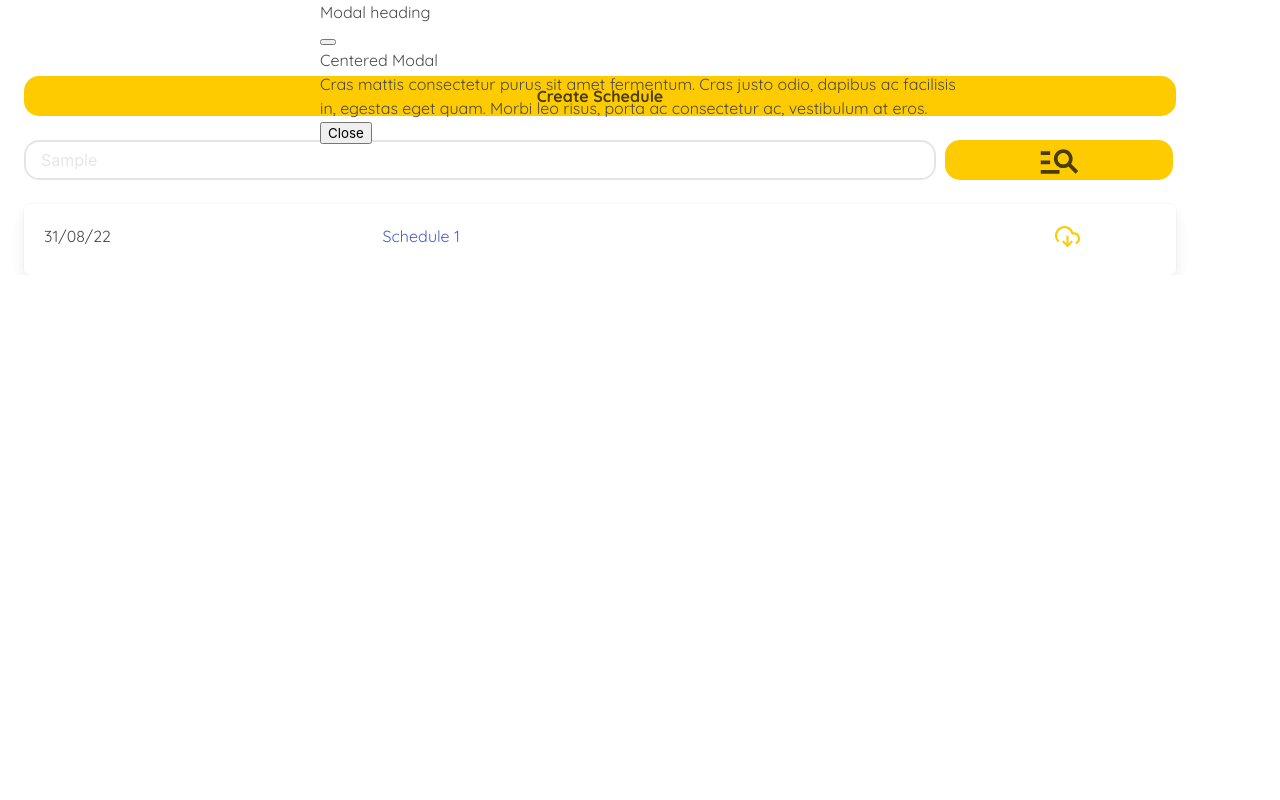
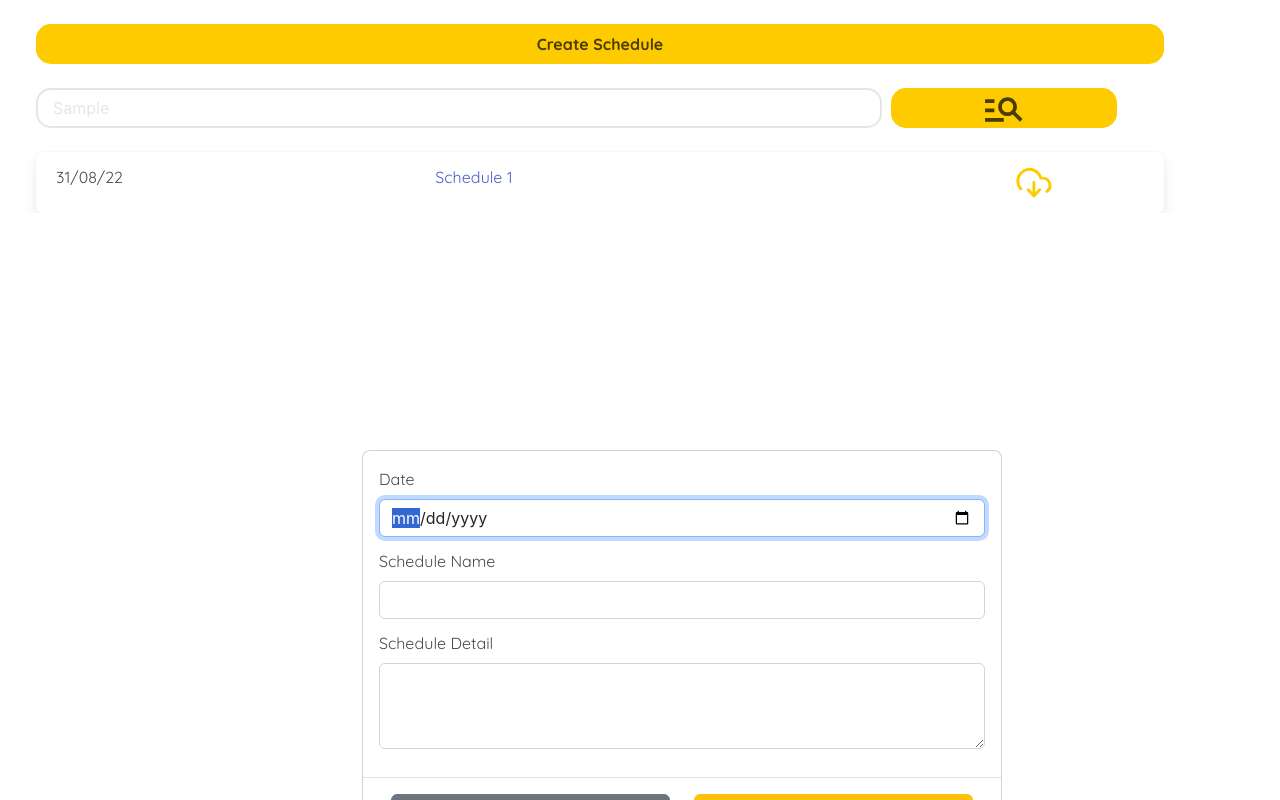
Before and after one commit to choridah/front-end-SMK3, a React (Create React App) app: page /dashboard in a window 1280 px wide. Both pictures are taken after typing "Sample" into the empty fields and a click on the button "Create Schedule". Built offline with nearby package versions, Linux system fonts and the light colour scheme.

Commit message:
finished design but yah ...

```diff
--- a/src/components/carousel/Klausa.js
+++ b/src/components/carousel/Klausa.js
@@ -1,34 +1,23 @@
 import React from "react";
 import Carousel from 'react-bootstrap/Carousel';
 
-function CarouselFadeExample() {
+function CarouselSchedule() {
   return (
     <Carousel fade>
         <Carousel.Item>
             <span className="btn-list-klausa mr-1">1</span>
             <Carousel.Caption>
-            <h3>First slide label</h3>
-            <p>Nulla vitae elit libero, a pharetra augue mollis interdum.</p>
+              <p className="btn-list-klausa-describe">Nulla vitae elit libero, a pharetra augue mollis interdum.</p>
             </Carousel.Caption>
         </Carousel.Item>
         <Carousel.Item>
             <span className="btn-list-klausa mr-1">2</span>
             <Carousel.Caption>
-            <h3>Second slide label</h3>
-            <p>Lorem ipsum dolor sit amet, consectetur adipiscing elit.</p>
-            </Carousel.Caption>
-        </Carousel.Item>
-        <Carousel.Item>
-            <span className="btn-list-klausa mr-1">3</span>
-            <Carousel.Caption>
-            <h3>Third slide label</h3>
-            <p>
-                Praesent commodo cursus magna, vel scelerisque nisl consectetur.
-            </p>
+              <p className="btn-list-klausa-describe">Nulla vitae elit libero, a pharetra augue mollis interdum.</p>
             </Carousel.Caption>
         </Carousel.Item>
     </Carousel>
   );
 }
 
-export default CarouselFadeExample;
+export default CarouselSchedule;
--- /dev/null
+++ b/src/components/modal/ChooseAssessment.js
@@ -0,0 +1,75 @@
+import React, { useState } from 'react';
+import 'bootstrap/dist/css/bootstrap.min.css';
+import Button from 'react-bootstrap/Button';
+import Modal from 'react-bootstrap/Modal';
+import Form from 'react-bootstrap/Form';
+import Row from 'react-bootstrap/Row';
+import Col from 'react-bootstrap/Col';
+
+function ChooseAssessment() {
+  const [smShow, setSmShow] = useState(false);
+
+  const handleClose = () => setSmShow(false);
+
+  return (
+    <>
+        <ul type="radio" className="text-center list-circle">
+            <li className="btn-list mx-1">
+                <Button onClick={() => setSmShow(true)} className="btn-list">
+                    0
+                </Button>
+            </li>
+            <li className="btn-list mx-1">1</li>
+        </ul>
+
+        <Modal
+            size="sm"
+            show={smShow}
+            onHide={() => setSmShow(false)}
+            aria-labelledby="example-modal-sizes-title-sm"
+            className="p-modal"
+        >
+            <Modal.Body>
+            <Form>
+                <Form.Group className="mb-3" controlId="exampleForm.ControlInput1">
+                <Form.Label>Minor</Form.Label>
+                <Row className="mx-7">
+                    <Col xs={6}>
+                        <Form.Control
+                            type="radio"
+                            placeholder="0"
+                            value="0"
+                            autoFocus
+                        />
+                    </Col>
+                    <Col xs={6}>
+                        <Form.Control
+                            type="radio"
+                            placeholder="1"
+                        />
+                    </Col>
+                </Row>
+                </Form.Group>
+            </Form>
+            </Modal.Body>
+            <Modal.Footer>
+            <Row>
+            <Col xs={6}>
+                <Button variant="secondary" onClick={handleClose}>
+                Close
+                </Button>
+            </Col>
+            <Col xs={6}>
+                <Button variant="warning" onClick={handleClose}>
+                Save
+                </Button>
+            </Col>
+            </Row>
+            </Modal.Footer>
+        </Modal>
+    </>
+  );
+}
+
+// render(<Example />);
+export default ChooseAssessment;
--- a/src/components/modal/CreateSchedule.js
+++ b/src/components/modal/CreateSchedule.js
@@ -1,53 +1,72 @@
-import React from 'react'
+import React, { useState } from 'react';
+import 'bootstrap/dist/css/bootstrap.min.css';
 import Button from 'react-bootstrap/Button';
 import Modal from 'react-bootstrap/Modal';
-require("react-bootstrap/ModalHeader");
+import Form from 'react-bootstrap/Form';
+import Row from 'react-bootstrap/Row';
+import Col from 'react-bootstrap/Col';
 
-function MyVerticallyCenteredModal(props) {
-  return (
-    <Modal
-      {...props}
-      size="lg"
-      aria-labelledby="contained-modal-title-vcenter"
-      centered
-    >
-      <Modal.Header closeButton>
-        <Modal.Title id="contained-modal-title-vcenter">
-          Modal heading
-        </Modal.Title>
-      </Modal.Header>
-      <Modal.Body>
-        <h4>Centered Modal</h4>
-        <p>
-          Cras mattis consectetur purus sit amet fermentum. Cras justo odio,
-          dapibus ac facilisis in, egestas eget quam. Morbi leo risus, porta ac
-          consectetur ac, vestibulum at eros.
-        </p>
-      </Modal.Body>
-      <Modal.Footer>
-        <Button onClick={props.onHide}>Close</Button>
-      </Modal.Footer>
-    </Modal>
-  );
-}
+function CreateSchedule() {
+  const [smShow, setSmShow] = useState(false);
 
-function App() {
-  const [modalShow, setModalShow] = React.useState(false);
+  const handleClose = () => setSmShow(false);
 
   return (
     <>
-      <Button className="btn-input btn-fullwidth text-bold" variant="primary" onClick={() => setModalShow(true)}>
+      <Button onClick={() => setSmShow(true)} className="btn-input btn-fullwidth text-bold">
         Create Schedule
       </Button>
-
-      <MyVerticallyCenteredModal
-        show={modalShow}
-        onHide={() => setModalShow(false)}
-      />
+      <Modal
+        size="sm"
+        show={smShow}
+        onHide={() => setSmShow(false)}
+        aria-labelledby="example-modal-sizes-title-sm"
+        className="p-modal"
+      >
+        <Modal.Body>
+          <Form>
+            <Form.Group className="mb-3" controlId="exampleForm.ControlInput1">
+              <Form.Label>Date</Form.Label>
+              <Form.Control
+                type="date"
+                placeholder=""
+                autoFocus
+              />
+            </Form.Group>
+            <Form.Group className="mb-3">
+              <Form.Label>Schedule Name</Form.Label>
+              <Form.Control
+                type="text"
+                placeholder=""
+              />
+            </Form.Group>
+            <Form.Group
+              className="mb-3"
+              controlId="exampleForm.ControlTextarea1"
+            >
+              <Form.Label>Schedule Detail</Form.Label>
+              <Form.Control as="textarea" rows={3} />
+            </Form.Group>
+          </Form>
+        </Modal.Body>
+        <Modal.Footer>
+        <Row>
+          <Col xs={6}>
+            <Button variant="secondary" onClick={handleClose}>
+              Close
+            </Button>
+          </Col>
+          <Col xs={6}>
+            <Button variant="warning" onClick={handleClose}>
+              Save
+            </Button>
+          </Col>
+        </Row>
+        </Modal.Footer>
+      </Modal>
     </>
   );
 }
 
-// eslint-disable-next-line no-undef
-// render <App />
-export default App;
+// render(<Example />);
+export default CreateSchedule;
--- a/src/components/navbar/Navbar.js
+++ b/src/components/navbar/Navbar.js
@@ -1,14 +1,19 @@
 import React from 'react'
 import { CgProfile } from "react-icons/cg";
+import Row from 'react-bootstrap/Row';
+import Col from 'react-bootstrap/Col';
 
 const Navbar = () => {
   return (
-    <nav class="navbar is-white-light" role="navigation" aria-label="main navigation">
-      <div className="navbar-brand">
-        <a role="button" href="/schedule:id" className="navbar-burger burger mt-2" aria-label="menu" aria-expanded="false" data-target="navbarBasicExample">
-          <div><CgProfile style={{color: '#FDCB00', fontSize: '45px'}}/></div>
-        </a>
-      </div>
+    <nav role="navigation" aria-label="main navigation">
+        <Row>
+          <Col xs={8}></Col>
+          <Col xs={4}>
+            <a role="button" href="/schedule:id" className="navbar-burger burger mt-2" aria-label="menu" aria-expanded="false" data-target="navbarBasicExample">
+              <div><CgProfile style={{color: '#FDCB00', fontSize: '45px'}}/></div>
+            </a>
+          </Col>
+        </Row>
     </nav>
   )
 }
--- a/src/components/template/Dashboard.js
+++ b/src/components/template/Dashboard.js
@@ -2,7 +2,9 @@ import React from 'react'
 import Navbar from "../navbar/Navbar";
 import { MdOutlineManageSearch } from "react-icons/md";
 import { FiDownloadCloud } from "react-icons/fi";
-import App from "../modal/CreateSchedule";
+import CreateSchedule from "../modal/CreateSchedule";
+import Row from 'react-bootstrap/Row';
+import Col from 'react-bootstrap/Col';
 
 const Dashboard = () => {
   return (
@@ -13,21 +15,21 @@ const Dashboard = () => {
     {/* ---------------- Body -----------------------*/}
     <div className="container mt-5 mx-5">
       {/* --------------- Create Schedule ------------- */}
-      <App />
+      <CreateSchedule />
 
       {/* --------------- Search ------------- */}
-      <form className="my-5 col-2-search mr-3">
+      <form className="my-5 col-2-search">
         <input type="text" className="col-input" placeholder="Search"></input>
         <button className="btn-input"><MdOutlineManageSearch style={{fontSize: '45px'}}/></button>
       </form>
 
       {/* --------------- Schedules ------------- */}
       <div className="box">
-        <div className="col-3">
-          <div>31/08/22</div>
-          <div><a href="/schedule:id">Schedule 1</a></div>
-          <div><a href="/dashboard"><FiDownloadCloud style={{color: '#FDCB00', fontSize: '25px'}}/></a></div>
-        </div>
+        <Row className="mx-7">
+          <Col xs={4}>31/08/22</Col>
+          <Col xs={6}><a href="/schedule:id">Schedule 1</a></Col>
+          <Col xs={2}><a href="/dashboard"><FiDownloadCloud style={{color: '#FDCB00', fontSize: '35px'}}/></a></Col>
+        </Row>
       </div>
     </div>
     </div>
--- a/src/index.js
+++ b/src/index.js
@@ -2,6 +2,7 @@ import React from 'react';
 import ReactDOM from 'react-dom/client';
 import App from './App';
 import "bulma/css/bulma.css";
+import "./styles/main.css";
 import axios from "axios";
 axios.defaults.withCredentials = true; // default credentials
 
--- a/src/styles/main.css
+++ b/src/styles/main.css
@@ -2,6 +2,9 @@
 
 *{
     font-family: 'Quicksand', sans-serif;
+    margin: 0;
+    padding: 0;
+    width: 100%;
 }
 
 .label-sign{
@@ -46,7 +49,7 @@ img{
 
 .col-2-search{
     display: grid;
-    grid-template-columns: 80% 20%;
+    grid-template-columns: 75% 20%;
     column-gap: 9px;
 }
 
@@ -58,11 +61,11 @@ img{
 
 .text-long-range-top{
     margin-top: 75px;
-    margin-bottom: 15px;
 }
 
 .text-center{
     text-align: center;
+    height: 44px;
 }
 
 .text-smaller{
@@ -118,6 +121,7 @@ img{
     display: inline-flex;
     font-size: 1rem;
     height: 2.5em;
+    width: 2.5em;
     line-height: 1.5;
     border-radius: 20px;
 }
@@ -141,9 +145,16 @@ img{
     box-shadow: none;
     display: inline-flex;
     font-size: 1rem;
-    height: 2.5em;
+    height: 7em;
     line-height: 1.5;
     border-radius: 20px;
+    font-weight: bold;
+}
+
+.btn-list-klausa-describe{
+    background-color: white transparent;
+    width: 70%;
+    margin-bottom: 35px;
 }
 
 .btn-fullwidth{
@@ -189,10 +200,62 @@ img{
     width: 175px;
 }
 
+.box{
+    padding: 13px;
+}
+
 .icon-key{
-    font-size: 123px;
-    transform: rotate(39deg);
+    font-size: 129px;
+    transform: rotate(13deg);
     text-align: center;
     margin: 0;
     padding: 0;
 }
+
+hr{
+    background-color: #FDCB00;
+}
+
+.p-modal{
+    padding-left: 10%;
+    padding-right: 20%;
+    padding-top: 33%;
+}
+
+.mx-7{
+    margin-left: 7px;
+    margin-right: 7px;
+}
+
+.modal-backdrop, .fade, .show{
+    opacity: none;
+}
+
+.modal-backdrop{
+    --bs-backdrop-bg: none;
+}
+
+.col-4, .col-5{
+    padding: 0;
+}
+
+.carousel-control-next-icon, .carousel-control-prev-icon{
+    width: 44px;
+    height: 44px;
+}
+
+.carousel-caption{
+    color:rgb(0, 0, 0);
+    margin: 0;
+    margin-left: 0px;
+    padding-left: 0px;
+    padding-top: 0px;
+    font-size: x-small;
+}
+
+.carousel-indicators{
+    margin-left: 0;
+    bottom: 0;
+    margin-bottom: 0;
+    height: max-content;
+}
```
Also changed, not shown: src/App.js (+6 -6 lines), src/components/auth/Login.js (+10 -7 lines), src/components/auth/Register.js (+9 -7 lines), src/components/others/ChangePassword.js (+14 -9 lines), src/components/others/Schedule.js (+12 -19 lines), 1 other file (tests, documents, lock files or other folders).
